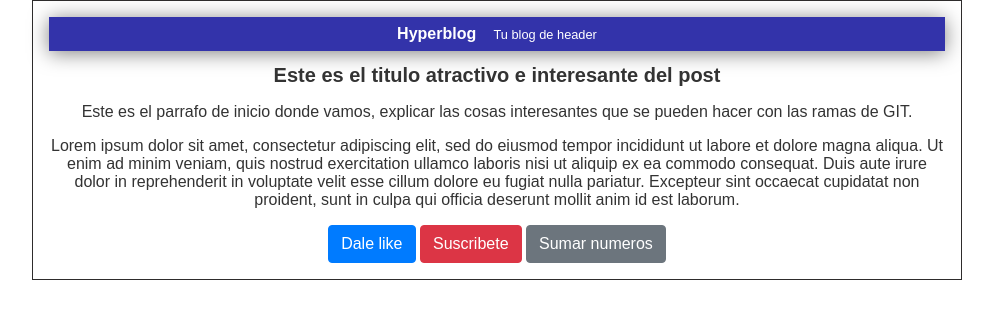
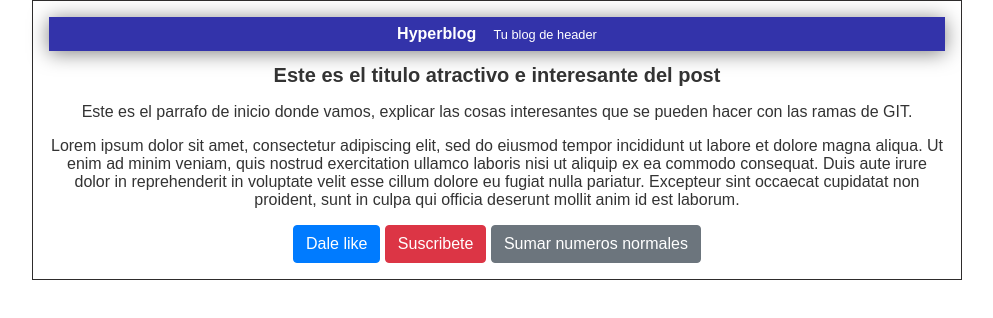
Before and after one commit to ManuelEsmerio/hyperblog, a plain HTML site: page index.html in a window 1280 px wide. Shown: the whole page, without its empty margins (143-1136 px from the left). Drawn offline with Linux system fonts and the light colour scheme.

```diff
--- a/index.html
+++ b/index.html
@@ -19,7 +19,7 @@
             <p>Lorem ipsum dolor sit amet, consectetur adipiscing elit, sed do eiusmod tempor incididunt ut labore et dolore magna aliqua. Ut enim ad minim veniam, quis nostrud exercitation ullamco laboris nisi ut aliquip ex ea commodo consequat. Duis aute irure dolor in reprehenderit in voluptate velit esse cillum dolore eu fugiat nulla pariatur. Excepteur sint occaecat cupidatat non proident, sunt in culpa qui officia deserunt mollit anim id est laborum.</p>
             <button type="button" class="btn btn-primary" onclick="handleClickLike()">Dale like</button>
             <button type="button" class="btn btn-danger" onclick="handleClick()">Suscribete</button>
-            <button type="button" class="btn btn-secondary" onclick="handlePlus()">Sumar numeros</button>
+            <button type="button" class="btn btn-secondary" onclick="handlePlus()">Sumar numeros normales</button>
         </div>
     </div>
 
```
